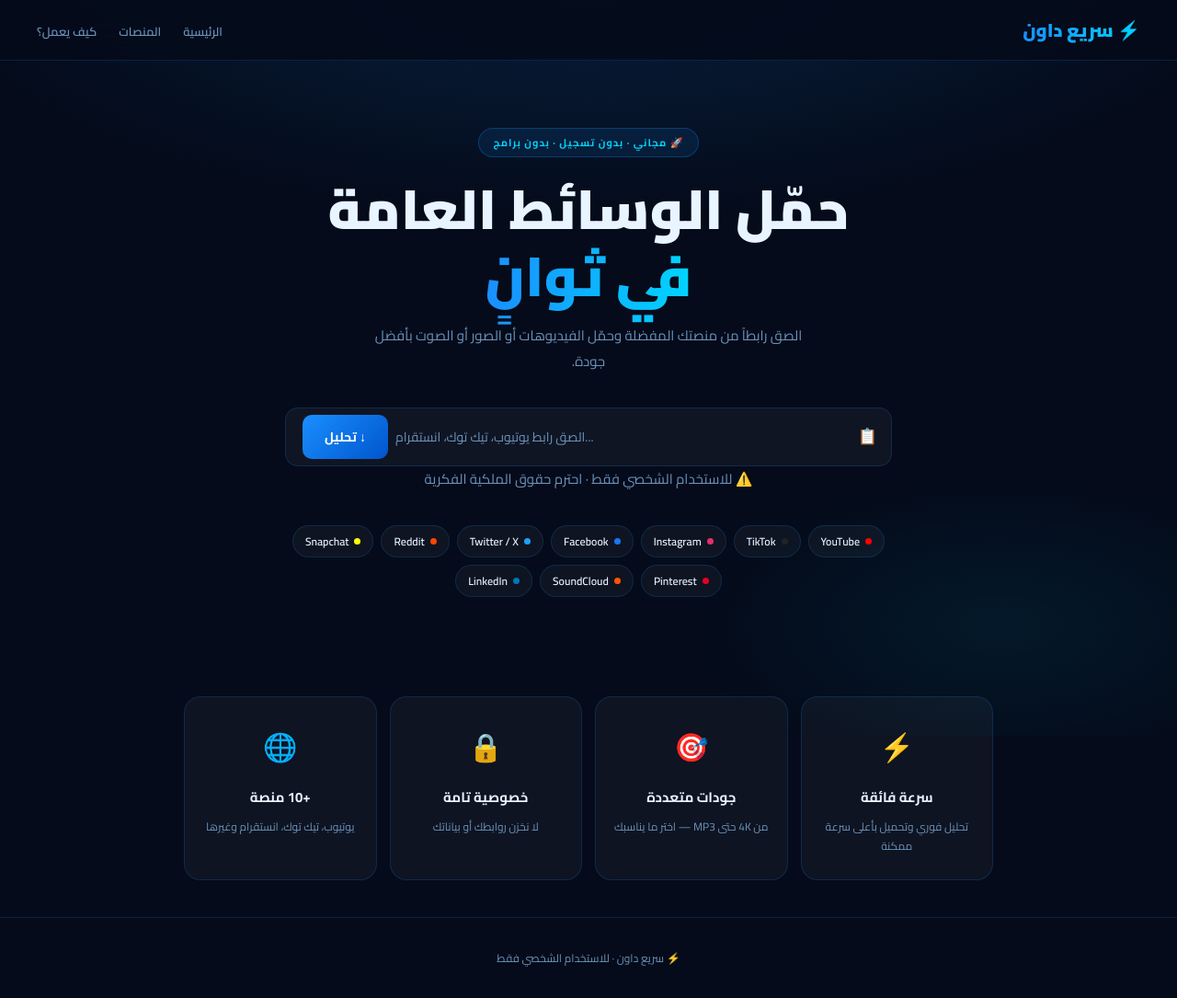
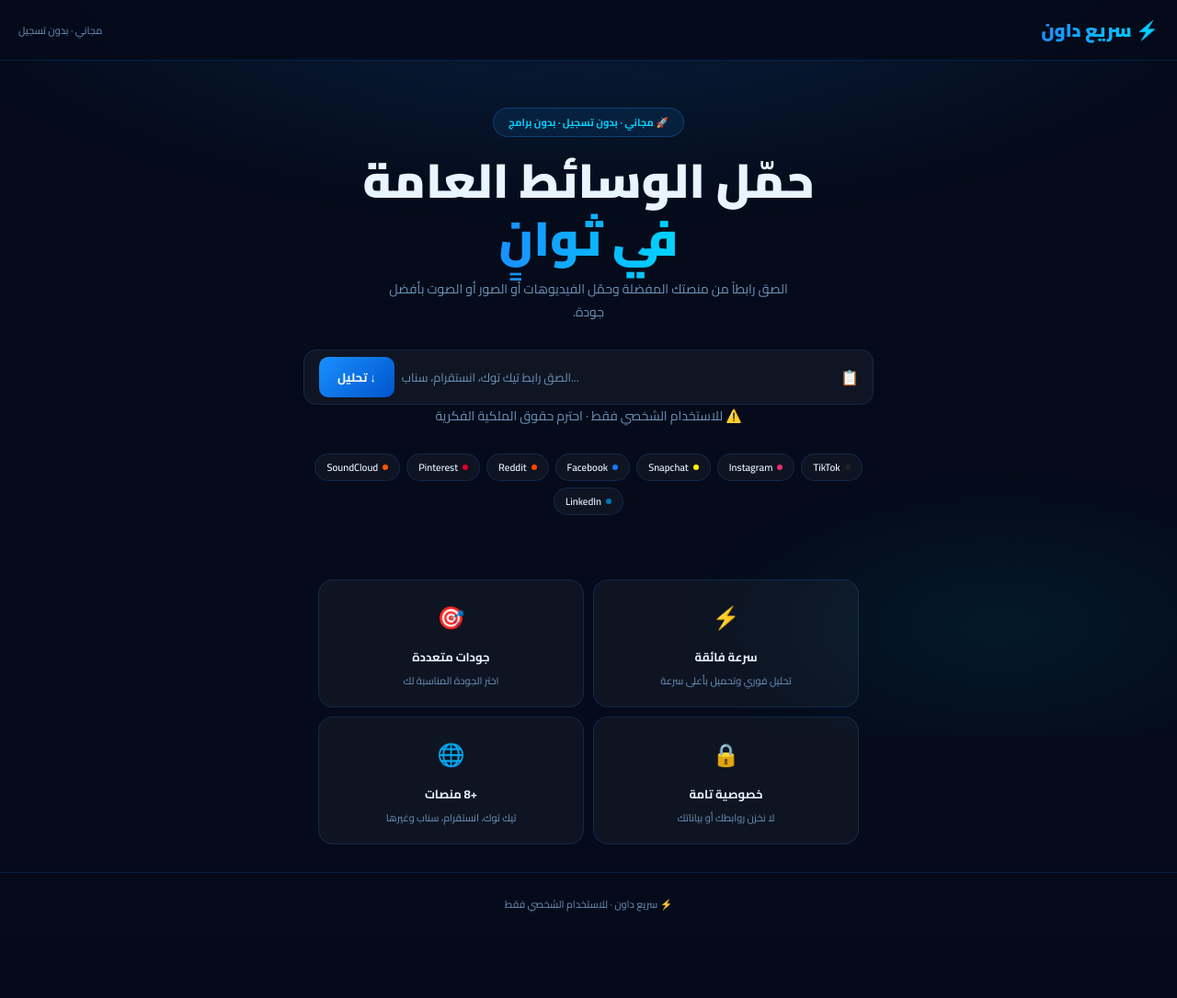
Before and after one commit to fadhlali0409/Repository-name-sarri3-down, a Flask app: page / in a window 1280 px wide. Shown: the whole page at 92% size. After the commit the page ends 992 px from the top, so only its background shows below. Run offline with Flask 3, Linux system fonts and the light colour scheme; some libraries are stand-ins or nearby versions.

Commit message:
Update index.html

```diff
--- a/templates/index.html
+++ b/templates/index.html
@@ -15,6 +15,7 @@
   --muted: #6b93bb;
   --card: rgba(255,255,255,0.04);
   --border: rgba(26,143,255,0.18);
+  --card-bg: #0a1628;
 }
 * { margin:0; padding:0; box-sizing:border-box; }
 body {
@@ -34,7 +35,7 @@ body::before {
 nav {
   position: sticky; top: 0; z-index: 100;
   display: flex; align-items: center; justify-content: space-between;
-  padding: 14px 40px;
+  padding: 14px 20px;
   background: rgba(5,11,26,0.88);
   backdrop-filter: blur(18px);
   border-bottom: 1px solid var(--border);
@@ -44,172 +45,187 @@ nav {
   background: linear-gradient(90deg, var(--accent), var(--accent2));
   -webkit-background-clip: text; -webkit-text-fill-color: transparent;
 }
-.nav-links { display:flex; gap:24px; list-style:none; align-items:center; }
-.nav-links a { color:var(--muted); text-decoration:none; font-size:13px; font-weight:600; transition:color .2s; }
-.nav-links a:hover { color:var(--text); }
 .hero {
   position: relative; z-index: 1;
-  text-align: center; padding: 72px 20px 44px;
+  text-align: center; padding: 50px 16px 30px;
 }
 .badge {
   display: inline-block;
   background: rgba(26,143,255,0.1); border: 1px solid rgba(26,143,255,0.28);
   color: var(--accent2); font-size: 11px; font-weight: 700;
-  padding: 5px 16px; border-radius: 20px; margin-bottom: 20px; letter-spacing:1px;
+  padding: 5px 16px; border-radius: 20px; margin-bottom: 16px;
 }
-.hero h1 { font-size: clamp(30px,5.5vw,60px); font-weight: 900; line-height: 1.22; margin-bottom: 14px; }
+.hero h1 { font-size: clamp(26px,5vw,52px); font-weight: 900; line-height: 1.22; margin-bottom: 10px; }
 .hero h1 span {
   background: linear-gradient(90deg, var(--accent), var(--accent2));
   -webkit-background-clip: text; -webkit-text-fill-color: transparent;
 }
-.hero p { color:var(--muted); font-size:15px; max-width:500px; margin:0 auto 36px; line-height:1.85; }
-.search-wrap { max-width:660px; margin:0 auto; }
+.hero p { color:var(--muted); font-size:14px; max-width:460px; margin:0 auto 28px; line-height:1.8; }
+.search-wrap { max-width:620px; margin:0 auto; }
 .search-box {
   display: flex; align-items: center; gap: 8px;
   background: rgba(255,255,255,0.045);
   border: 1.5px solid var(--border); border-radius: 14px;
-  padding: 7px 7px 7px 18px;
+  padding: 7px 7px 7px 16px;
   transition: border-color .3s, box-shadow .3s;
 }
 .search-box:focus-within { border-color: var(--accent); box-shadow: 0 0 0 4px var(--glow); }
 .search-box input {
   flex:1; background:none; border:none; outline:none;
-  color:var(--text); font-family:'Cairo',sans-serif; font-size:14px;
+  color:var(--text); font-family:'Cairo',sans-serif; font-size:13px;
   direction:ltr; text-align:left;
 }
 .search-box input::placeholder { color:var(--muted); }
-.paste-btn { background:none; border:none; color:var(--muted); cursor:pointer; font-size:17px; padding:4px 8px; transition:color .2s; }
+.paste-btn { background:none; border:none; color:var(--muted); cursor:pointer; font-size:16px; padding:4px 8px; }
 .paste-btn:hover { color:var(--accent2); }
 .dl-btn {
   background: linear-gradient(135deg, var(--accent), #0055cc);
-  color:#fff; border:none; padding:11px 24px; border-radius:10px;
-  font-family:'Cairo',sans-serif; font-size:14px; font-weight:700;
-  cursor:pointer; white-space:nowrap; display:flex; align-items:center; gap:7px;
+  color:#fff; border:none; padding:10px 20px; border-radius:10px;
+  font-family:'Cairo',sans-serif; font-size:13px; font-weight:700;
+  cursor:pointer; white-space:nowrap; display:flex; align-items:center; gap:6px;
   transition: opacity .2s, transform .1s;
 }
 .dl-btn:hover { opacity:.88; transform:translateY(-1px); }
 .dl-btn:disabled { opacity:.5; cursor:not-allowed; transform:none; }
-.hint { color:var(--muted); font-size:11px; margin-top:10px; text-align:center; }
+.hint { color:var(--muted); font-size:11px; margin-top:8px; text-align:center; }
 .platforms {
-  display:flex; flex-wrap:wrap; justify-content:center; gap:8px;
-  max-width:700px; margin:28px auto 0;
+  display:flex; flex-wrap:wrap; justify-content:center; gap:7px;
+  max-width:620px; margin:20px auto 0;
 }
 .ptag {
-  display:flex; align-items:center; gap:6px;
+  display:flex; align-items:center; gap:5px;
   background:var(--card); border:1px solid var(--border);
-  padding:5px 13px; border-radius:25px; font-size:12px; font-weight:600;
+  padding:4px 12px; border-radius:25px; font-size:11px; font-weight:600;
   cursor:pointer; transition:background .2s, border-color .2s;
 }
 .ptag:hover { background:rgba(26,143,255,0.1); border-color:var(--accent); }
-.ptag .dot { width:7px; height:7px; border-radius:50%; }
-.result-area { max-width:660px; margin:28px auto 0; padding:0 16px; position:relative; z-index:1; }
-.loading { display:none; text-align:center; padding:48px 0; color:var(--muted); }
+.ptag .dot { width:6px; height:6px; border-radius:50%; }
+.result-area { max-width:620px; margin:24px auto 0; padding:0 16px; position:relative; z-index:1; }
+.loading { display:none; text-align:center; padding:40px 0; color:var(--muted); }
 .loading.show { display:block; }
 .spinner {
-  width:38px; height:38px; border:3px solid var(--border); border-top-color:var(--accent);
-  border-radius:50%; animation:spin .65s linear infinite; margin:0 auto 14px;
+  width:36px; height:36px; border:3px solid var(--border); border-top-color:var(--accent);
+  border-radius:50%; animation:spin .65s linear infinite; margin:0 auto 12px;
 }
 @keyframes spin { to { transform:rotate(360deg); } }
 .error-box {
   display:none; background:rgba(255,50,50,0.07); border:1px solid rgba(255,80,80,0.25);
-  border-radius:12px; padding:16px 20px; color:#ff7070; text-align:center; font-size:14px;
+  border-radius:12px; padding:14px 18px; color:#ff7070; text-align:center; font-size:13px;
 }
 .error-box.show { display:block; }
 .result-card {
-  display:none; background:rgba(8,18,36,0.92); border:1px solid var(--border);
-  border-radius:20px; padding:22px; backdrop-filter:blur(12px);
+  display:none; background:var(--card-bg); border:1px solid var(--border);
+  border-radius:20px; overflow:hidden; backdrop-filter:blur(12px);
 }
 .result-card.show { display:block; }
-.video-info { display:flex; gap:14px; align-items:flex-start; margin-bottom:20px; }
+
+/* VIDEO INFO */
+.video-header {
+  background: rgba(26,143,255,0.06);
+  border-bottom: 1px solid var(--border);
+  padding: 16px;
+  display: flex; gap: 14px; align-items: flex-start;
+}
 .thumb-wrap {
-  width:110px; height:72px; border-radius:10px; overflow:hidden;
-  flex-shrink:0; background:#0a1628; display:flex; align-items:center; justify-content:center; font-size:28px;
+  width: 120px; height: 78px; border-radius: 10px; overflow: hidden;
+  flex-shrink: 0; background: #0d2244;
+  display: flex; align-items: center; justify-content: center; font-size: 26px;
 }
 .thumb-wrap img { width:100%; height:100%; object-fit:cover; }
 .vmeta { flex:1; min-width:0; }
 .pbadge {
-  display:inline-flex; align-items:center; gap:5px;
+  display:inline-flex; align-items:center; gap:4px;
   font-size:10px; font-weight:700; padding:3px 10px; border-radius:15px;
   margin-bottom:6px; border:1px solid;
 }
-.vmeta h3 { font-size:14px; font-weight:700; line-height:1.4; margin-bottom:4px; }
-.vmeta p { color:var(--muted); font-size:12px; }
-.formats-label { font-size:12px; font-weight:700; color:var(--muted); margin-bottom:12px; }
-.formats-grid { display:grid; grid-template-columns:1fr 1fr; gap:9px; }
+.vmeta h3 { font-size:13px; font-weight:700; line-height:1.4; margin-bottom:4px; }
+.vmeta .vdur { color:var(--muted); font-size:11px; }
+
+/* FORMATS */
+.formats-section { padding: 16px; }
+.formats-label {
+  font-size:11px; font-weight:700; color:var(--muted);
+  margin-bottom:12px; letter-spacing:.5px; text-transform:uppercase;
+}
+.formats-grid { display:grid; grid-template-columns:1fr 1fr; gap:8px; }
 .fmt-item {
   display:flex; align-items:center; justify-content:space-between;
-  background:rgba(255,255,255,0.035); border:1px solid var(--border);
-  border-radius:11px; padding:11px 13px; transition:background .2s, border-color .2s;
+  background:rgba(255,255,255,0.03); border:1px solid var(--border);
+  border-radius:11px; padding:10px 12px;
+  transition:background .2s, border-color .2s;
 }
 .fmt-item:hover { background:rgba(26,143,255,0.07); border-color:rgba(26,143,255,0.4); }
+.fmt-icon { font-size:18px; margin-left:8px; }
+.fmt-info { flex:1; }
 .fmt-info .qlabel { font-size:13px; font-weight:700; }
-.fmt-info .qext { font-size:10px; color:var(--muted); margin-top:2px; }
+.fmt-info .qext { font-size:10px; color:var(--muted); margin-top:1px; }
 .fmt-dl {
   background:var(--accent); color:#fff; border:none;
-  padding:6px 14px; border-radius:8px;
+  padding:6px 12px; border-radius:8px;
   font-family:'Cairo',sans-serif; font-size:11px; font-weight:700;
-  cursor:pointer; transition:opacity .2s;
+  cursor:pointer; transition:opacity .2s; white-space:nowrap;
+  display:flex; align-items:center; gap:4px;
 }
 .fmt-dl:hover { opacity:.82; }
+.fmt-dl.audio-btn { background: linear-gradient(135deg, #7c3aed, #4f46e5); }
+
+/* FEATURES */
 .features {
-  position:relative; z-index:1; max-width:920px; margin:64px auto 40px;
-  padding:0 20px; display:grid; grid-template-columns:repeat(auto-fit,minmax(190px,1fr)); gap:14px;
+  position:relative; z-index:1; max-width:620px; margin:40px auto 30px;
+  padding:0 16px; display:grid; grid-template-columns:1fr 1fr; gap:10px;
 }
 .feat {
-  background:var(--card); border:1px solid var(--border); border-radius:18px;
-  padding:26px 20px; text-align:center; transition:transform .2s, border-color .25s;
+  background:var(--card); border:1px solid var(--border); border-radius:16px;
+  padding:18px 14px; text-align:center; transition:transform .2s, border-color .25s;
 }
-.feat:hover { transform:translateY(-4px); border-color:rgba(26,143,255,0.45); }
-.feat-icon { font-size:30px; margin-bottom:12px; display:block; }
-.feat h3 { font-size:15px; font-weight:700; margin-bottom:7px; }
-.feat p { font-size:12px; color:var(--muted); line-height:1.75; }
+.feat:hover { transform:translateY(-3px); border-color:rgba(26,143,255,0.45); }
+.feat-icon { font-size:24px; margin-bottom:8px; display:block; }
+.feat h3 { font-size:13px; font-weight:700; margin-bottom:5px; }
+.feat p { font-size:11px; color:var(--muted); line-height:1.7; }
 footer {
   position:relative; z-index:1; text-align:center;
-  padding:32px 20px; border-top:1px solid var(--border);
-  color:var(--muted); font-size:12px;
+  padding:24px 16px; border-top:1px solid var(--border);
+  color:var(--muted); font-size:11px;
 }
-@media(max-width:580px){
-  nav { padding:12px 16px; }
-  .nav-links { display:none; }
+@media(max-width:420px){
   .formats-grid { grid-template-columns:1fr; }
-  .features { grid-template-columns:1fr 1fr; }
+  .video-header { flex-direction:column; }
+  .thumb-wrap { width:100%; height:160px; }
 }
 </style>
 </head>
 <body>
 <nav>
   <div class="logo">⚡ سريع داون</div>
-  <ul class="nav-links">
-    <li><a href="#">الرئيسية</a></li>
-    <li><a href="#">المنصات</a></li>
-    <li><a href="#">كيف يعمل؟</a></li>
-  </ul>
+  <span style="color:var(--muted);font-size:11px;">مجاني · بدون تسجيل</span>
 </nav>
+
 <div class="hero">
   <div class="badge">🚀 مجاني · بدون تسجيل · بدون برامج</div>
   <h1>حمّل الوسائط العامة<br><span>في ثوانٍ</span></h1>
   <p>الصق رابطاً من منصتك المفضلة وحمّل الفيديوهات أو الصور أو الصوت بأفضل جودة.</p>
+
   <div class="search-wrap">
     <div class="search-box">
       <button class="paste-btn" onclick="pasteURL()">📋</button>
-      <input type="text" id="urlInput" placeholder="الصق رابط يوتيوب، تيك توك، انستقرام..."/>
+      <input type="text" id="urlInput" placeholder="الصق رابط تيك توك، انستقرام، سناب..."/>
       <button class="dl-btn" id="dlBtn" onclick="analyze()">↓ تحليل</button>
     </div>
     <p class="hint">⚠️ للاستخدام الشخصي فقط · احترم حقوق الملكية الفكرية</p>
   </div>
+
   <div class="platforms">
-    <div class="ptag"><span class="dot" style="background:#ff0000"></span>YouTube</div>
     <div class="ptag"><span class="dot" style="background:#222"></span>TikTok</div>
     <div class="ptag"><span class="dot" style="background:#e1306c"></span>Instagram</div>
+    <div class="ptag"><span class="dot" style="background:#fffc00"></span>Snapchat</div>
     <div class="ptag"><span class="dot" style="background:#1877f2"></span>Facebook</div>
-    <div class="ptag"><span class="dot" style="background:#1da1f2"></span>Twitter / X</div>
     <div class="ptag"><span class="dot" style="background:#ff4500"></span>Reddit</div>
-    <div class="ptag"><span class="dot" style="background:#fffc00"></span>Snapchat</div>
     <div class="ptag"><span class="dot" style="background:#e60023"></span>Pinterest</div>
     <div class="ptag"><span class="dot" style="background:#ff5500"></span>SoundCloud</div>
     <div class="ptag"><span class="dot" style="background:#0077b5"></span>LinkedIn</div>
   </div>
 </div>
+
 <div class="result-area">
   <div class="loading" id="loading">
     <div class="spinner"></div>
@@ -217,44 +233,53 @@ footer {
   </div>
   <div class="error-box" id="errorBox"></div>
   <div class="result-card" id="resultCard">
-    <div class="video-info">
+    <div class="video-header">
       <div class="thumb-wrap" id="thumbWrap">🎬</div>
       <div class="vmeta">
-        <div class="pbadge" id="pbadge">● YouTube</div>
+        <div class="pbadge" id="pbadge">● Auto</div>
         <h3 id="vtitle">—</h3>
-        <p id="vdur">—</p>
+        <div class="vdur" id="vdur"></div>
       </div>
     </div>
-    <div class="formats-label">خيارات التحميل</div>
-    <div class="formats-grid" id="fmtGrid"></div>
+    <div class="formats-section">
+      <div class="formats-label">⬇ خيارات التحميل</div>
+      <div class="formats-grid" id="fmtGrid"></div>
+    </div>
   </div>
 </div>
+
 <div class="features">
-  <div class="feat"><span class="feat-icon">⚡</span><h3>سرعة فائقة</h3><p>تحليل فوري وتحميل بأعلى سرعة ممكنة</p></div>
-  <div class="feat"><span class="feat-icon">🎯</span><h3>جودات متعددة</h3><p>من 4K حتى MP3 — اختر ما يناسبك</p></div>
+  <div class="feat"><span class="feat-icon">⚡</span><h3>سرعة فائقة</h3><p>تحليل فوري وتحميل بأعلى سرعة</p></div>
+  <div class="feat"><span class="feat-icon">🎯</span><h3>جودات متعددة</h3><p>اختر الجودة المناسبة لك</p></div>
   <div class="feat"><span class="feat-icon">🔒</span><h3>خصوصية تامة</h3><p>لا نخزن روابطك أو بياناتك</p></div>
-  <div class="feat"><span class="feat-icon">🌐</span><h3>+10 منصة</h3><p>يوتيوب، تيك توك، انستقرام وغيرها</p></div>
+  <div class="feat"><span class="feat-icon">🌐</span><h3>+8 منصات</h3><p>تيك توك، انستقرام، سناب وغيرها</p></div>
 </div>
+
 <footer>⚡ سريع داون · للاستخدام الشخصي فقط</footer>
+
 <script>
 const PC = {
-  YouTube:{color:'#ff0000',bg:'rgba(255,0,0,0.1)',icon:'▶️'},
   TikTok:{color:'#69c9d0',bg:'rgba(105,201,208,0.1)',icon:'🎵'},
   Instagram:{color:'#e1306c',bg:'rgba(225,48,108,0.1)',icon:'📸'},
   Facebook:{color:'#1877f2',bg:'rgba(24,119,242,0.1)',icon:'👤'},
   Twitter:{color:'#1da1f2',bg:'rgba(29,161,242,0.1)',icon:'🐦'},
+  Snapchat:{color:'#fffc00',bg:'rgba(255,252,0,0.1)',icon:'👻'},
   Reddit:{color:'#ff4500',bg:'rgba(255,69,0,0.1)',icon:'🔴'},
+  YouTube:{color:'#ff0000',bg:'rgba(255,0,0,0.1)',icon:'▶️'},
 };
+
 function getPS(name){
   for(const[k,v]of Object.entries(PC)){
     if(name.toLowerCase().includes(k.toLowerCase())) return{...v,name:k};
   }
-  return{color:'#7aa3cc',bg:'rgba(122,163,204,0.1)',icon:'🌐',name};
+  return{color:'#7aa3cc',bg:'rgba(122,163,204,0.1)',icon:'🌐',name:'Auto'};
 }
+
 async function pasteURL(){
   try{ const t=await navigator.clipboard.readText(); document.getElementById('urlInput').value=t; }
   catch{ document.getElementById('urlInput').focus(); }
 }
+
 function setLoading(on){
   document.getElementById('loading').classList.toggle('show',on);
   document.getElementById('dlBtn').disabled=on;
@@ -267,6 +292,7 @@ function hideAll(){
   document.getElementById('resultCard').classList.remove('show');
   document.getElementById('errorBox').classList.remove('show');
 }
+
 async function analyze(){
   const url=document.getElementById('urlInput').value.trim();
   if(!url){showError('الرجاء إدخال رابط');return;}
@@ -285,6 +311,7 @@ async function analyze(){
     showError('تعذّر الاتصال بالخادم');
   }finally{setLoading(false);}
 }
+
 function renderResult(data){
   const ps=getPS(data.platform||'');
   const badge=document.getElementById('pbadge');
@@ -294,34 +321,42 @@ function renderResult(data){
   if(data.thumbnail){
     tw.innerHTML=`<img src="${data.thumbnail}" alt="thumb" onerror="this.parentElement.textContent='${ps.icon}'">`;
   }else{ tw.textContent=ps.icon; }
-  document.getElementById('vtitle').textContent=data.title||'بدون عنوان';
-  document.getElementById('vdur').textContent=data.duration?`المدة: ${data.duration}`:'';
+  document.getElementById('vtitle').textContent=data.title||'جاهز للتحميل';
+  document.getElementById('vdur').textContent=data.duration?`⏱ ${data.duration}`:'';
+
   const grid=document.getElementById('fmtGrid');
   grid.innerHTML='';
+
   if(!data.formats||data.formats.length===0){
-    grid.innerHTML='<p style="color:var(--muted);font-size:13px;grid-column:span 2;text-align:center;padding:16px;">لا توجد صيغ متاحة</p>';
+    grid.innerHTML='<p style="color:var(--muted);font-size:12px;grid-column:span 2;text-align:center;padding:16px;">لا توجد صيغ متاحة</p>';
   }else{
     data.formats.forEach(f=>{
+      const isAudio = f.type==='audio';
       const el=document.createElement('div');
       el.className='fmt-item';
       el.innerHTML=`
+        <span class="fmt-icon">${isAudio?'🎵':'🎬'}</span>
         <div class="fmt-info">
           <div class="qlabel">${f.label}</div>
           <div class="qext">${f.ext} · ${f.size}</div>
         </div>
-        <button class="fmt-dl" onclick="doDownload('${encodeURIComponent(f.url)}')">↓ تحميل</button>
+        <button class="fmt-dl ${isAudio?'audio-btn':''}" onclick="doDownload('${encodeURIComponent(f.url)}')">
+          ↓ تحميل
+        </button>
       `;
       grid.appendChild(el);
     });
   }
   document.getElementById('resultCard').classList.add('show');
 }
+
 function doDownload(encodedUrl){
   const url=decodeURIComponent(encodedUrl);
   const a=document.createElement('a');
   a.href=url; a.target='_blank';
   document.body.appendChild(a); a.click(); document.body.removeChild(a);
 }
+
 document.getElementById('urlInput').addEventListener('keydown',e=>{
   if(e.key==='Enter') analyze();
 });
```
